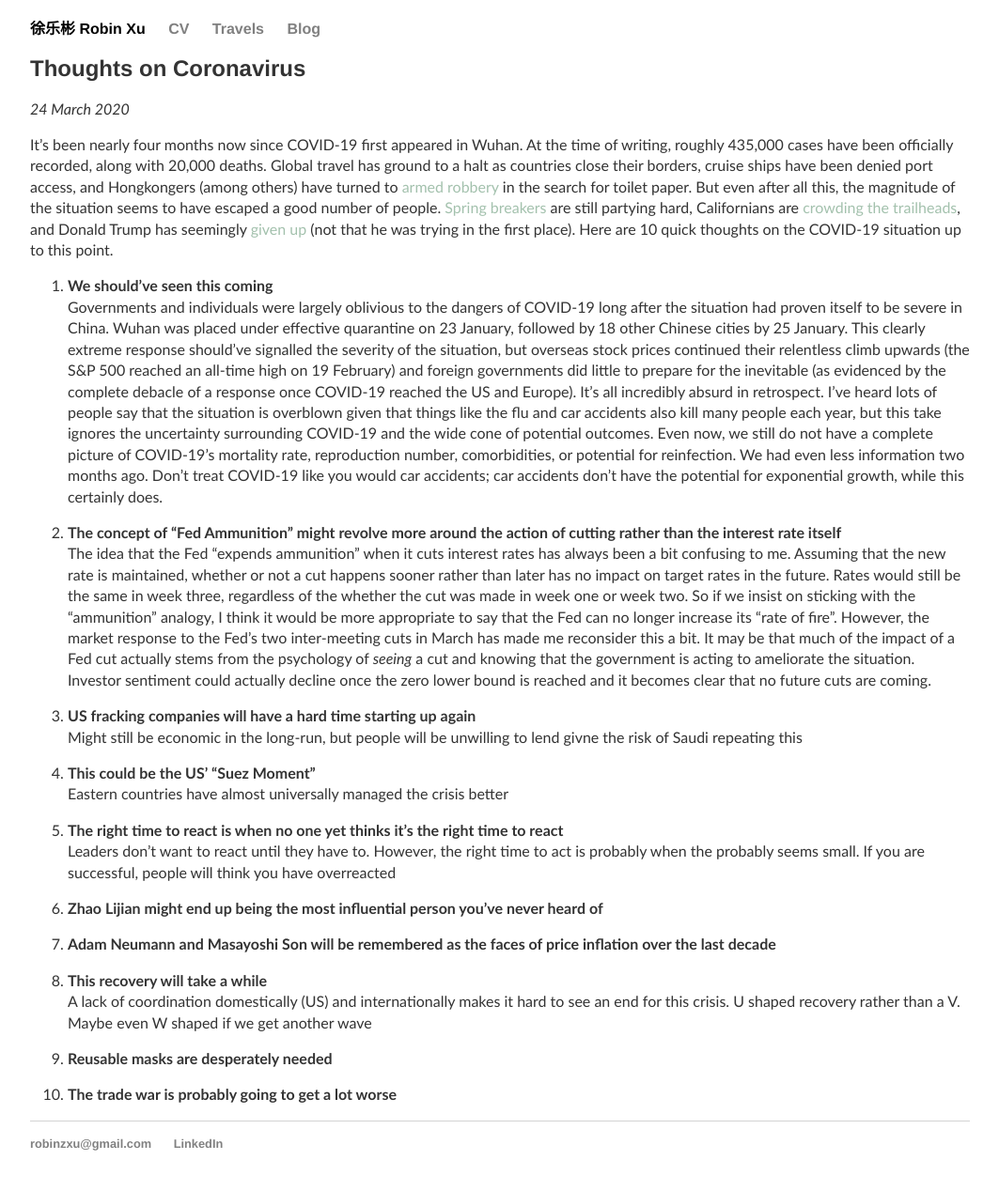
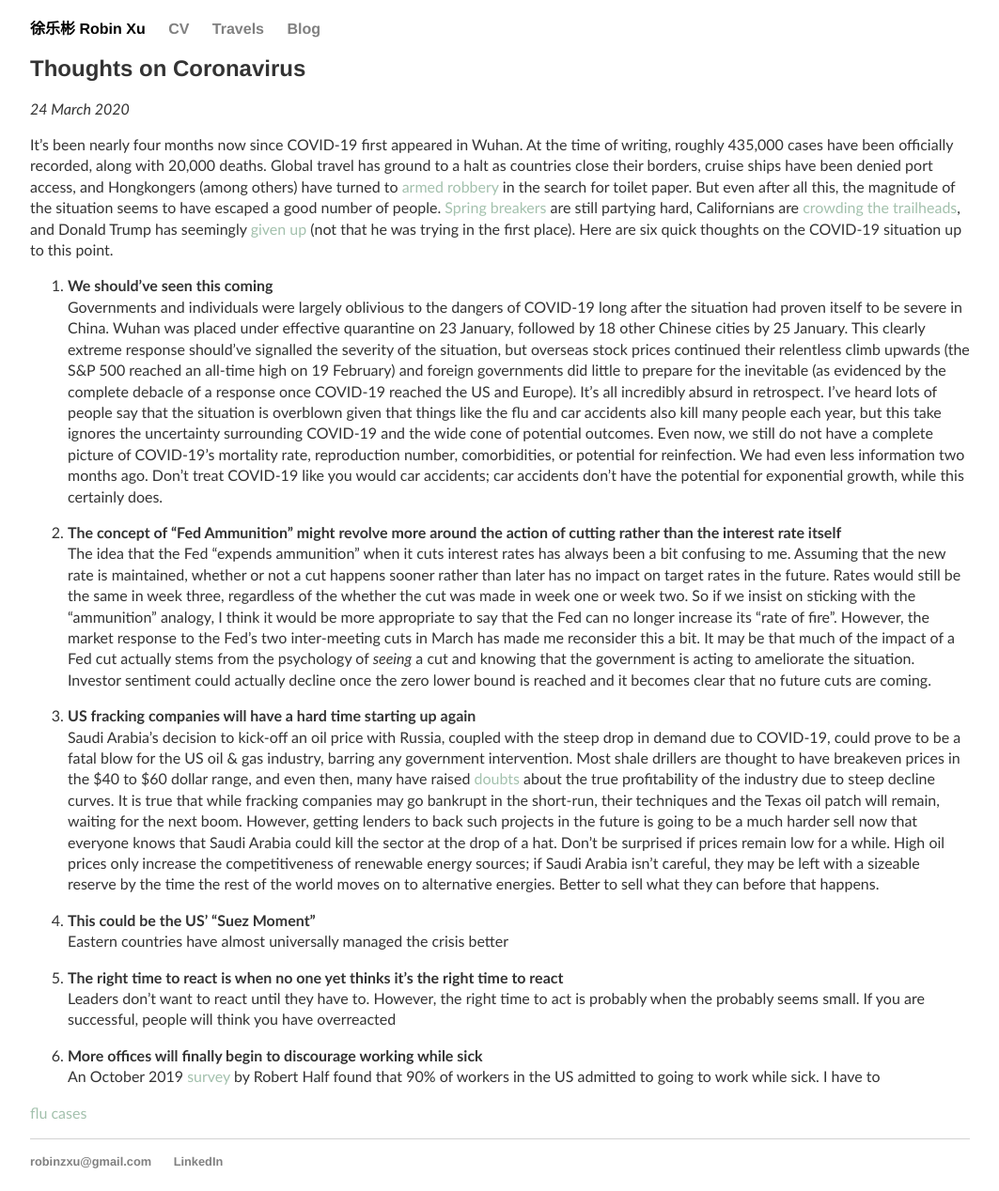
Before and after one commit to robinzxu/robinzxu.github.io, a Jekyll site: the page built from _posts/2020-03-24-thoughts-on-coronavirus.md, in a window 1280 px wide. Shown: the whole page at 94% size, without its empty margins (108-1171 px from the left). Built offline with Jekyll 4.4.1, drawn with Linux system fonts in a browser that asks for light colours.

Commit message:
Update 2020-03-24-thoughts-on-coronavirus.md

```diff
--- a/_posts/2020-03-24-thoughts-on-coronavirus.md
+++ b/_posts/2020-03-24-thoughts-on-coronavirus.md
@@ -4,7 +4,7 @@ title: "Thoughts on Coronavirus"
 date: 2020-03-24
 ---
 
-It's been nearly four months now since COVID-19 first appeared in Wuhan. At the time of writing, roughly 435,000 cases have been officially recorded, along with 20,000 deaths. Global travel has ground to a halt as countries close their borders, cruise ships have been denied port access, and Hongkongers (among others) have turned to [armed robbery](https://www.scmp.com/news/hong-kong/law-and-crime/article/3050907/armed-gang-steals-hk1000-toilet-paper-coronavirus){:target="_blank" rel="noopener"} in the search for toilet paper. But even after all this, the magnitude of the situation seems to have escaped a good number of people. [Spring breakers](https://www.usatoday.com/story/travel/destinations/2020/03/19/spring-break-beaches-florida-look-packed-despite-coronavirus-spread/2873248001/){:target="_blank" rel="noopener"} are still partying hard, Californians are [crowding the trailheads](https://www.wsj.com/articles/no-californians-sheltering-in-place-doesnt-include-hiking-in-crowds-11585065557){:target="_blank" rel="noopener"}, and Donald Trump has seemingly [given up](https://twitter.com/realDonaldTrump/status/1241935285916782593/){:target="_blank" rel="noopener"} (not that he was trying in the first place). Here are 10 quick thoughts on the COVID-19 situation up to this point.
+It's been nearly four months now since COVID-19 first appeared in Wuhan. At the time of writing, roughly 435,000 cases have been officially recorded, along with 20,000 deaths. Global travel has ground to a halt as countries close their borders, cruise ships have been denied port access, and Hongkongers (among others) have turned to [armed robbery](https://www.scmp.com/news/hong-kong/law-and-crime/article/3050907/armed-gang-steals-hk1000-toilet-paper-coronavirus){:target="_blank" rel="noopener"} in the search for toilet paper. But even after all this, the magnitude of the situation seems to have escaped a good number of people. [Spring breakers](https://www.usatoday.com/story/travel/destinations/2020/03/19/spring-break-beaches-florida-look-packed-despite-coronavirus-spread/2873248001/){:target="_blank" rel="noopener"} are still partying hard, Californians are [crowding the trailheads](https://www.wsj.com/articles/no-californians-sheltering-in-place-doesnt-include-hiking-in-crowds-11585065557){:target="_blank" rel="noopener"}, and Donald Trump has seemingly [given up](https://twitter.com/realDonaldTrump/status/1241935285916782593/){:target="_blank" rel="noopener"} (not that he was trying in the first place). Here are six quick thoughts on the COVID-19 situation up to this point.
 
 1. **We should've seen this coming**
 Governments and individuals were largely oblivious to the dangers of COVID-19 long after the situation had proven itself to be severe in China. Wuhan was placed under effective quarantine on 23 January, followed by 18 other Chinese cities by 25 January. This clearly extreme response should've signalled the severity of the situation, but overseas stock prices continued their relentless climb upwards (the S&P 500 reached an all-time high on 19 February) and foreign governments did little to prepare for the inevitable (as evidenced by the complete debacle of a response once COVID-19 reached the US and Europe). It's all incredibly absurd in retrospect. I've heard lots of people say that the situation is overblown given that things like the flu and car accidents also kill many people each year, but this take ignores the uncertainty surrounding COVID-19 and the wide cone of potential outcomes. Even now, we still do not have a complete picture of COVID-19's mortality rate, reproduction number, comorbidities, or potential for reinfection. We had even less information two months ago. Don't treat COVID-19 like you would car accidents; car accidents don't have the potential for exponential growth, while this certainly does.
@@ -13,7 +13,7 @@ Governments and individuals were largely oblivious to the dangers of COVID-19 lo
 The idea that the Fed "expends ammunition" when it cuts interest rates has always been a bit confusing to me. Assuming that the new rate is maintained, whether or not a cut happens sooner rather than later has no impact on target rates in the future. Rates would still be the same in week three, regardless of the whether the cut was made in week one or week two. So if we insist on sticking with the "ammunition" analogy, I think it would be more appropriate to say that the Fed can no longer increase its "rate of fire". However, the market response to the Fed's two inter-meeting cuts in March has made me reconsider this a bit. It may be that much of the impact of a Fed cut actually stems from the psychology of *seeing* a cut and knowing that the government is acting to ameliorate the situation. Investor sentiment could actually decline once the zero lower bound is reached and it becomes clear that no future cuts are coming.
 
 3. **US fracking companies will have a hard time starting up again**
-Might still be economic in the long-run, but people will be unwilling to lend givne the risk of Saudi repeating this
+Saudi Arabia's decision to kick-off an oil price with Russia, coupled with the steep drop in demand due to COVID-19, could prove to be a fatal blow for the US oil & gas industry, barring any government intervention. Most shale drillers are thought to have breakeven prices in the $40 to $60 dollar range, and even then, many have raised [doubts](https://www.desmogblog.com/finances-fracking-shale-industry-drills-more-debt-profit){:target="_blank" rel="noopener"} about the true profitability of the industry due to steep decline curves. It is true that while fracking companies may go bankrupt in the short-run, their techniques and the Texas oil patch will remain, waiting for the next boom. However, getting lenders to back such projects in the future is going to be a much harder sell now that everyone knows that Saudi Arabia could kill the sector at the drop of a hat. Don't be surprised if prices remain low for a while. High oil prices only increase the competitiveness of renewable energy sources; if Saudi Arabia isn't careful, they may be left with a sizeable reserve by the time the rest of the world moves on to alternative energies. Better to sell what they can before that happens.
 
 4. **This could be the US' "Suez Moment"**
 Eastern countries have almost universally managed the crisis better
@@ -21,13 +21,7 @@ Eastern countries have almost universally managed the crisis better
 5. **The right time to react is when no one yet thinks it's the right time to react**
 Leaders don't want to react until they have to. However, the right time to act is probably when the probably seems small. If you are successful, people will think you have overreacted
 
-6. **Zhao Lijian might end up being the most influential person you've never heard of**
+6. **More offices will finally begin to discourage working while sick**
+An October 2019 [survey](http://rh-us.mediaroom.com/2019-10-24-9-In-10-Employees-Come-To-Work-Sick-Survey-Shows){:target="_blank" rel="noopener"} by Robert Half found that 90% of workers in the US admitted to going to work while sick. I have to
 
-7. **Adam Neumann and Masayoshi Son will be remembered as the faces of price inflation over the last decade**
-
-8. **This recovery will take a while**
-A lack of coordination domestically (US) and internationally makes it hard to see an end for this crisis. U shaped recovery rather than a V. Maybe even W shaped if we get another wave
-
-9. **Reusable masks are desperately needed**
-
-10. **The trade war is probably going to get a lot worse**
+[flu cases](https://www.wsj.com/articles/japan-sees-silver-lining-to-coronavirus-as-flu-cases-drop-11583073526){:target="_blank" rel="noopener"}
```
